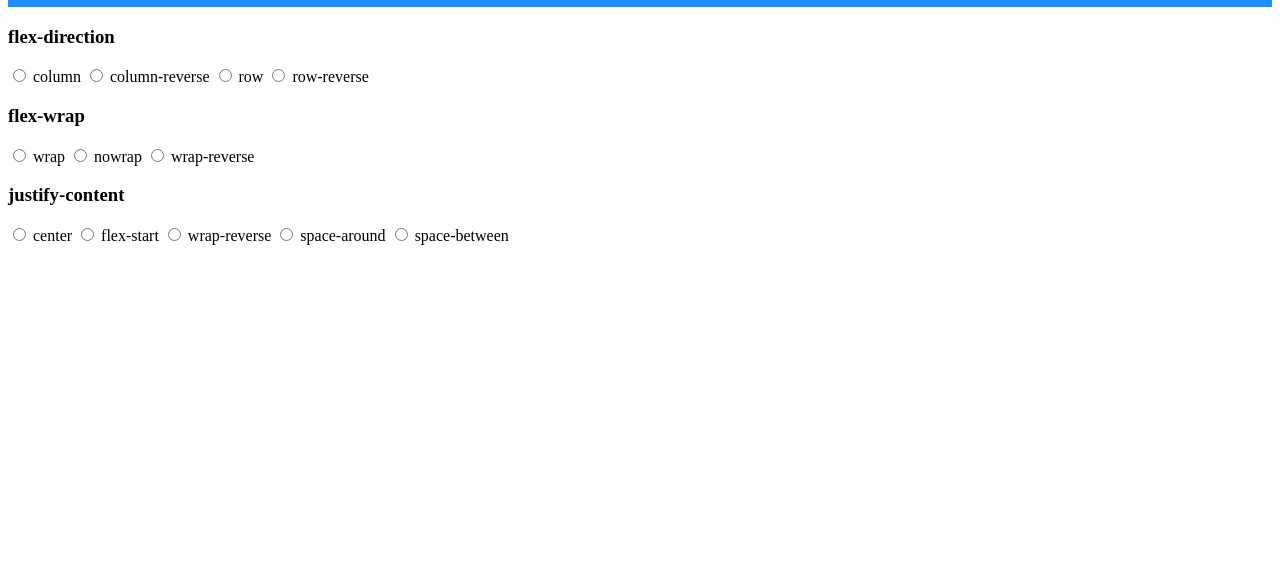
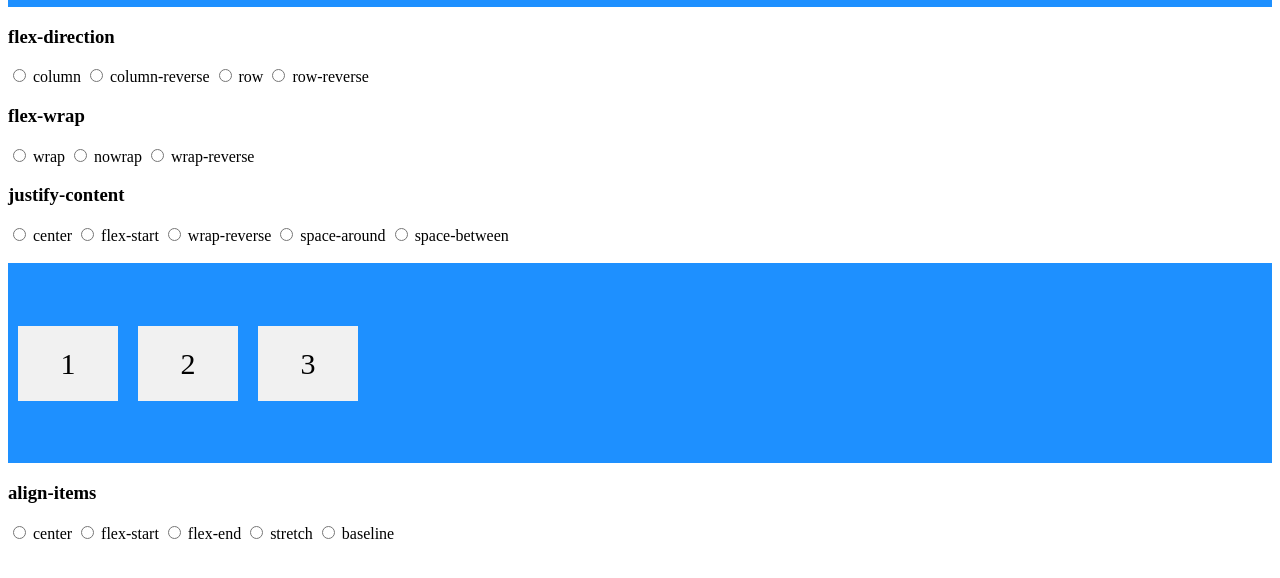
Before and after one commit to davidjamesherzog/css-examples, a website: page examples/flexbox/flexbox.html in a window 1280 px wide. Shown: the part 168-746 px from the top of the page. Drawn offline with Linux system fonts and the light colour scheme.

Commit message:
Add flexbox align-items

```diff
--- a/examples/flexbox/flexbox.css
+++ b/examples/flexbox/flexbox.css
@@ -12,3 +12,19 @@
   line-height: 75px;
   font-size: 30px;
 }
+
+.flex-container2 {
+  display: flex;
+  height: 200px;
+  align-items: center;
+  background-color: DodgerBlue;
+}
+
+.flex-container2 > div {
+  background-color: #f1f1f1;
+  width: 100px;
+  margin: 10px;
+  text-align: center;
+  line-height: 75px;
+  font-size: 30px;
+}
--- a/examples/flexbox/flexbox.html
+++ b/examples/flexbox/flexbox.html
@@ -61,6 +61,26 @@
   <input type="radio" id="space-between" name="justify-content" value="space-between">
   <label for="space-between">space-between</label>
 </div>
+<br/>
+<div id="flexbox2" class="flex-container2">
+  <div>1</div>
+  <div>2</div>
+  <div>3</div>
+</div>
+
+<div>
+  <h3>align-items</h3>
+  <input type="radio" id="align-items-center" name="align-items" value="center">
+  <label for="align-items-center">center</label>
+  <input type="radio" id="align-items-flex-start" name="align-items" value="flex-start">
+  <label for="align-items-flex-start">flex-start</label>
+  <input type="radio" id="align-items-flex-end" name="align-items" value="flex-end">
+  <label for="align-items-flex-end">flex-end</label>
+  <input type="radio" id="align-items-stretch" name="align-items" value="stretch">
+  <label for="align-items-stretch">stretch</label>
+  <input type="radio" id="align-items-baseline" name="align-items" value="baseline">
+  <label for="align-items-baseline">baseline</label>
+</div>
 
 <script type= "text/javascript" src="flexbox.js"></script>
 
--- a/examples/flexbox/flexbox.js
+++ b/examples/flexbox/flexbox.js
@@ -20,8 +20,15 @@ function justifyContent(id, container) {
   });
 }
 
+function alignItems(id, container) {
+  $(id).addEventListener('click', (value) => {
+    container.style.alignItems = $(id).value;
+  });
+}
+
 document.addEventListener('DOMContentLoaded', () => {
   const flexbox = $('flexbox');
+  const flexbox2 = $('flexbox2');
 
   // flex-direction
   flexDirection('column', flexbox);
@@ -40,4 +47,11 @@ document.addEventListener('DOMContentLoaded', () => {
   justifyContent('flex-end', flexbox);
   justifyContent('space-around', flexbox);
   justifyContent('space-between', flexbox);
+
+  // align-items
+  alignItems('align-items-center', flexbox2);
+  alignItems('align-items-flex-start', flexbox2);
+  alignItems('align-items-flex-end', flexbox2);
+  alignItems('align-items-stretch', flexbox2);
+  alignItems('align-items-baseline', flexbox2);
 });
```
